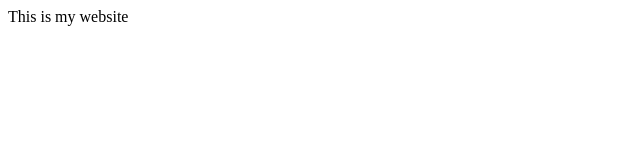
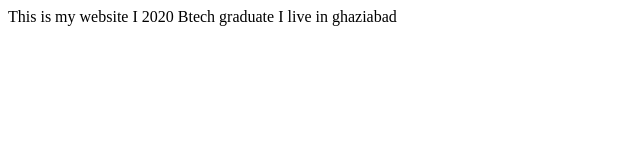
Before and after one commit to chaudhary-abhishek/my-site, a plain HTML site: page index.html in a window 1280 px wide. Shown: the whole page, without its empty margins (0-640 px from the left). Drawn offline with Linux system fonts and the light colour scheme.

Commit message:
feat: added more about me

```diff
--- a/index.html
+++ b/index.html
@@ -8,5 +8,7 @@
 </head>
 <body>
     This is my website
+    I 2020 Btech graduate
+    I live in ghaziabad
 </body>
 </html>
```
